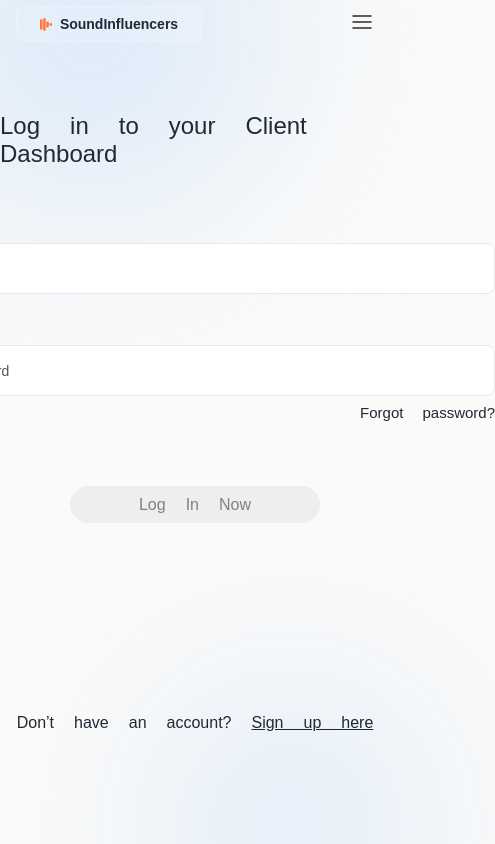
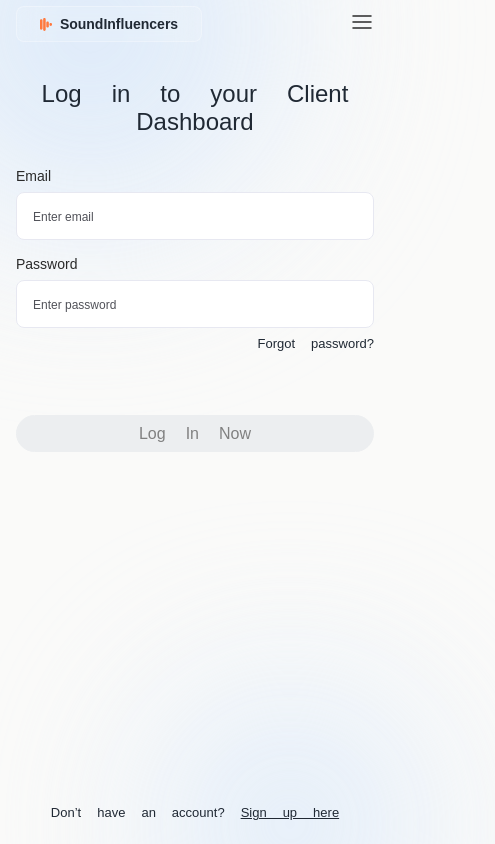
Before and after one commit to soundinfluencers/client, a React (Vite) app in the folder u/: page /login in a window 390 px wide. Shown: the whole page, 495 px wide, since content can reach past the window. Built offline with nearby package versions, Linux system fonts and the light colour scheme; a web font is replaced by a local one.

Commit message:
"update: adaptive login page"

```diff
--- a/u/src/components/ui/inputs/text-input/_text-input.scss
+++ b/u/src/components/ui/inputs/text-input/_text-input.scss
@@ -10,6 +10,14 @@
     font-style: normal;
     font-weight: 400;
     line-height: normal;
+
+    @media screen and (max-width: 900px) {
+      font-size: 15px;
+    }
+
+    @media screen and (max-width: 500px) {
+      font-size: 14px;
+    }
   }
 
   &__input {
@@ -23,11 +31,29 @@
     font-size: 16px;
     font-family: 'Satoshi', sans-serif;
 
+    @media screen and (max-width: 900px) {
+      font-size: 14px;
+      height: 50px;
+    }
+
+    @media screen and (max-width: 500px) {
+      font-size: 13px;
+      height: 48px;
+    }
+
     &::placeholder {
       font-size: 14px;
       color: vars.$gray;
       letter-spacing: 0;
       font-family: 'Satoshi', sans-serif;
+
+      @media screen and (max-width: 900px) {
+        font-size: 13px;
+      }
+
+      @media screen and (max-width: 500px) {
+        font-size: 12px;
+      }
     }
 
     &:focus {
--- a/u/src/pages/auth/auth/AuthPage.tsx
+++ b/u/src/pages/auth/auth/AuthPage.tsx
@@ -48,7 +48,6 @@ export const AuthPage: FC = () => {
                         </div>
                     </div>
                 </div>
-
             </div>
             <div className="auth-page__footer">
                 <p>Amplify your influence</p>
--- a/u/src/pages/auth/login/LoginPage.tsx
+++ b/u/src/pages/auth/login/LoginPage.tsx
@@ -14,8 +14,8 @@ export const LoginPage: FC = () => {
     const {email, password} = useSelector((state: RootState) => state.login);
 
     return (
-        <div className="login-page">
-            <div className="login-page__content">
+        <div className="login-page__wrapper">
+            <div className="login-page">
                 <p className="login-page__title">Log in to your Client Dashboard</p>
 
                 <div className="login-page__inputs">
@@ -27,15 +27,16 @@ export const LoginPage: FC = () => {
                                    setValue={(value) => dispatch(setPassword(value))}
                                    type="password"
                                    placeholder="Enter password"/>
-                        <p className="login-page__forgot" onClick={() => navigate("/forgot-password")}>Forgot password?</p>
+                        <p className="login-page__forgot" onClick={() => navigate("/forgot-password")}>Forgot
+                            password?</p>
                     </div>
                 </div>
 
                 <div className="login-page__controls">
-                    <ButtonMain text={"Log in now"} onClick={() => console.log('1')} isDisabled={email.length === 0 || password.length === 0}/>
+                    <ButtonMain text={"Log in now"} onClick={() => console.log('1')}
+                                isDisabled={email.length === 0 || password.length === 0}/>
                 </div>
             </div>
-
             <div className="login-page__footer">
                 <p className="login-page__footer--text">Don’t have an account? <a className="login-page__footer--link" onClick={() => navigate('/signup/client')}>Sign up here</a></p>
             </div>
--- a/u/src/pages/auth/login/_login-page.scss
+++ b/u/src/pages/auth/login/_login-page.scss
@@ -1,34 +1,73 @@
 @use '@/styles/mixins/title' as title;
 @use '@/styles/variables/variables' as vars;
 
+.login-page__wrapper {
+  min-height: calc(100vh - 84px); // 100% экрана - высота таб бара
+  padding: 64px 0 48px;
+  margin: 0 auto;
+  display: flex;
+  flex-direction: column;
+  justify-content: flex-start;
+  align-items: center;
+
+  @media screen and (max-width: 900px) {
+    padding: 48px 75px 29px;
+    min-height: calc(100vh - 48px);
+  }
+
+  @media screen and (max-width: 500px) {
+    padding: 32px 16px 24px;
+  }
+
+  @media screen and (max-width: 335px) {
+    padding: 32px 8px 24px;
+  }
+}
+
 .login-page {
-  width: 100%;
-  max-width: 100vw;
-  min-height: calc(100vh - 160px);
+  width: 600px;
   position: relative;
   display: flex;
   flex-direction: column;
   align-items: center;
-  padding: 64px 0;
 
-  &__content {
-    display: flex;
-    flex-direction: column;
-    align-items: center;
-    padding-bottom: 64px;
+  > div {
+    width: 100%;
+  }
+
+  @media screen and (max-width: 900px) {
+    width: 545px;
+  }
+
+  @media screen and (max-width: 700px) {
     width: 100%;
   }
 
   &__title {
     @include title.title();
+    width: 669px;
+    text-align: center;
+
+    @media screen and (max-width: 900px) {
+      width: 446px;
+    }
+
+    @media screen and (max-width: 500px) {
+      width: 335px;
+    }
   }
 
   &__inputs {
     display: flex;
     flex-direction: column;
     gap: 24px;
-    width: 600px;
+    width: 100%;
     margin-top: 48px;
+
+    @media screen and (max-width: 900px) {
+      margin-top: 32px;
+      gap: 16px;
+    }
   }
 
   &__password-block {
@@ -48,6 +87,14 @@
     line-height: normal;
     user-select: none;
     cursor: pointer;
+
+    @media screen and (max-width: 900px) {
+      font-size: 14px;
+    }
+
+    @media screen and (max-width: 500px) {
+      font-size: 13px;
+    }
   }
 
   &__controls {
@@ -55,16 +102,27 @@
     display: flex;
     justify-content: center;
     align-items: center;
-    width: 250px;
+    width: 250px!important;
+
+    @media screen and (max-width: 500px) {
+      width: 100% !important;
+    }
   }
 
   &__footer {
-    position: absolute;
-    bottom: 0;
-    width: 100%;
+    margin-top: auto;
+    padding-top: 24px;
     text-align: center;
     font-size: 16px;
     font-weight: 400;
+
+    @media screen and (max-width: 900px) {
+      font-size: 15px;
+    }
+
+    @media screen and (max-width: 900px) {
+      font-size: 13px;
+    }
 
     &--link {
       text-decoration: underline;
--- a/u/src/styles/mixins/_title.scss
+++ b/u/src/styles/mixins/_title.scss
@@ -4,6 +4,7 @@
   $font-size: 48px,
    $tablet-font-size: 32px,
     $mobile-font-size: 24px,
+    $tiny-device-font-size: 20px,
      $font-weight: 400,
       $line-height: 110%,
        $font-style: normal,
@@ -18,10 +19,18 @@
   @media screen and (max-width: 900px) {
     font-size: $tablet-font-size;
     line-height: normal;
+    white-space: normal;
+    word-break: normal;
+    overflow-wrap: normal;
   }
 
   @media screen and (max-width: 500px) {
     font-size: $mobile-font-size;
+    line-height: normal;
+  }
+
+  @media screen and (max-width: 335px) {
+    font-size: $tiny-device-font-size;
     line-height: normal;
   }
 }
@@ -30,6 +39,7 @@
   $font-size: 20px,
    $tablet-font-size: 16px,
     $mobile-font-size: 14px,
+    $tiny-device-font-size: 12px,
      $font-weight: 400,
       $line-height: normal,
        $font-style: normal,
@@ -43,9 +53,16 @@
 
   @media screen and (max-width: 900px) {
     font-size: $tablet-font-size;
+    white-space: normal;
+    word-break: normal;
+    overflow-wrap: normal;
   }
 
   @media screen and (max-width: 500px) {
     font-size: $mobile-font-size;
   }
+
+  @media screen and (max-width: 335px) {
+    font-size: $tiny-device-font-size;
+  }
 }
```
